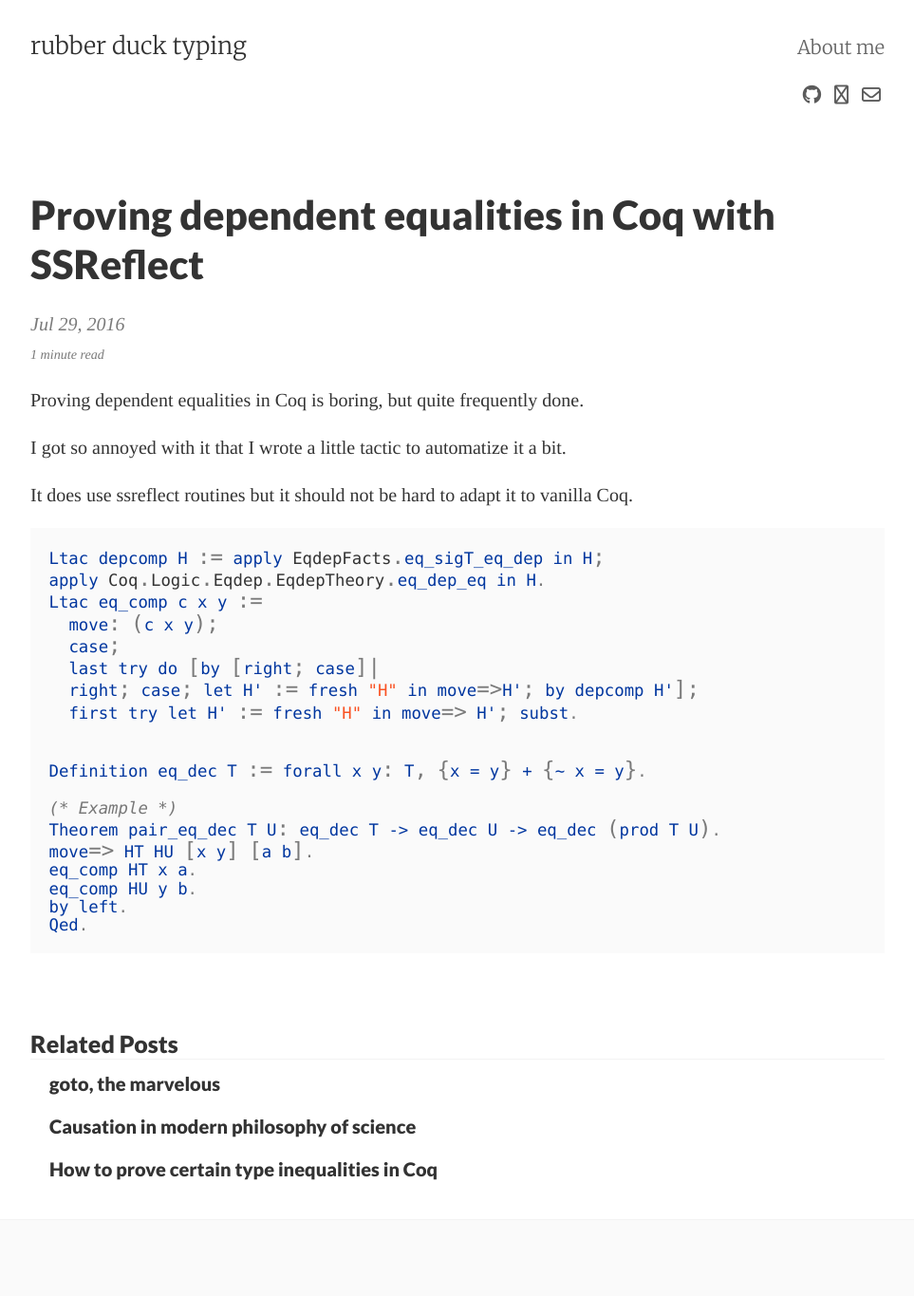
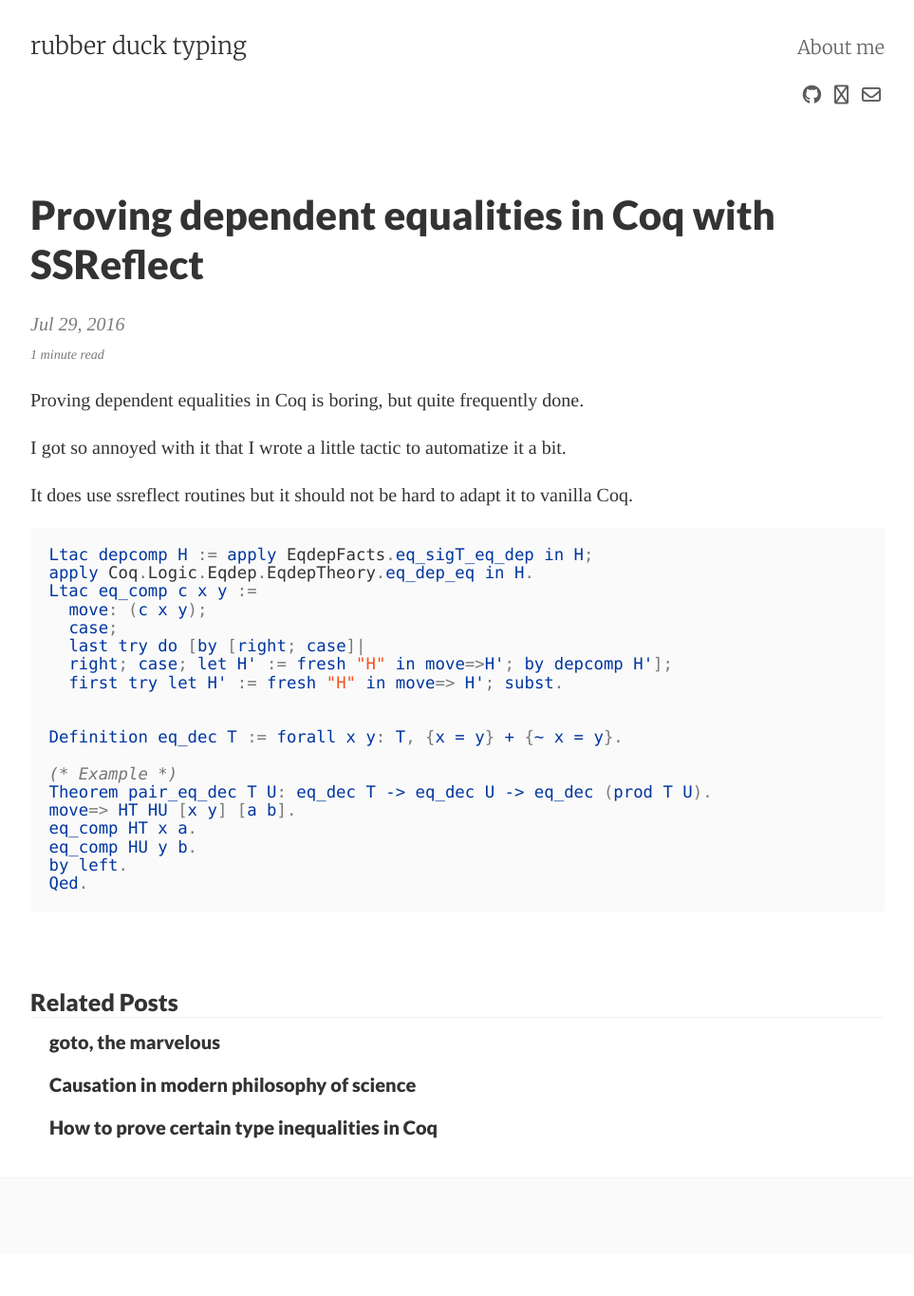
Before and after one commit to sayon/blog, a Jekyll site: the page built from _posts/2016-07-29-proving-dependent-equalities-coq.md, in a window 1280 px wide. Shown: the whole page at 95% size, without its empty margins (158-1121 px from the left). Built offline with Jekyll 4.4.1, drawn with Linux system fonts in a browser that asks for light colours; nearby versions of some CDN libraries; comment, search, counter and statistics services are not loaded; after the commit the page ends 1321 px from its top, so only the background shows below that.

Commit message:
fix parentheses and braces sizes

```diff
--- a/_sass/_code.scss
+++ b/_sass/_code.scss
@@ -23,8 +23,8 @@ pre {
 }
 
 .highlight .p {
-  font-size: 1.125rem;
-  line-height: 1;
+//font-size: 1.125rem;
+//line-height: 1;
 }
 
 pre {
```
